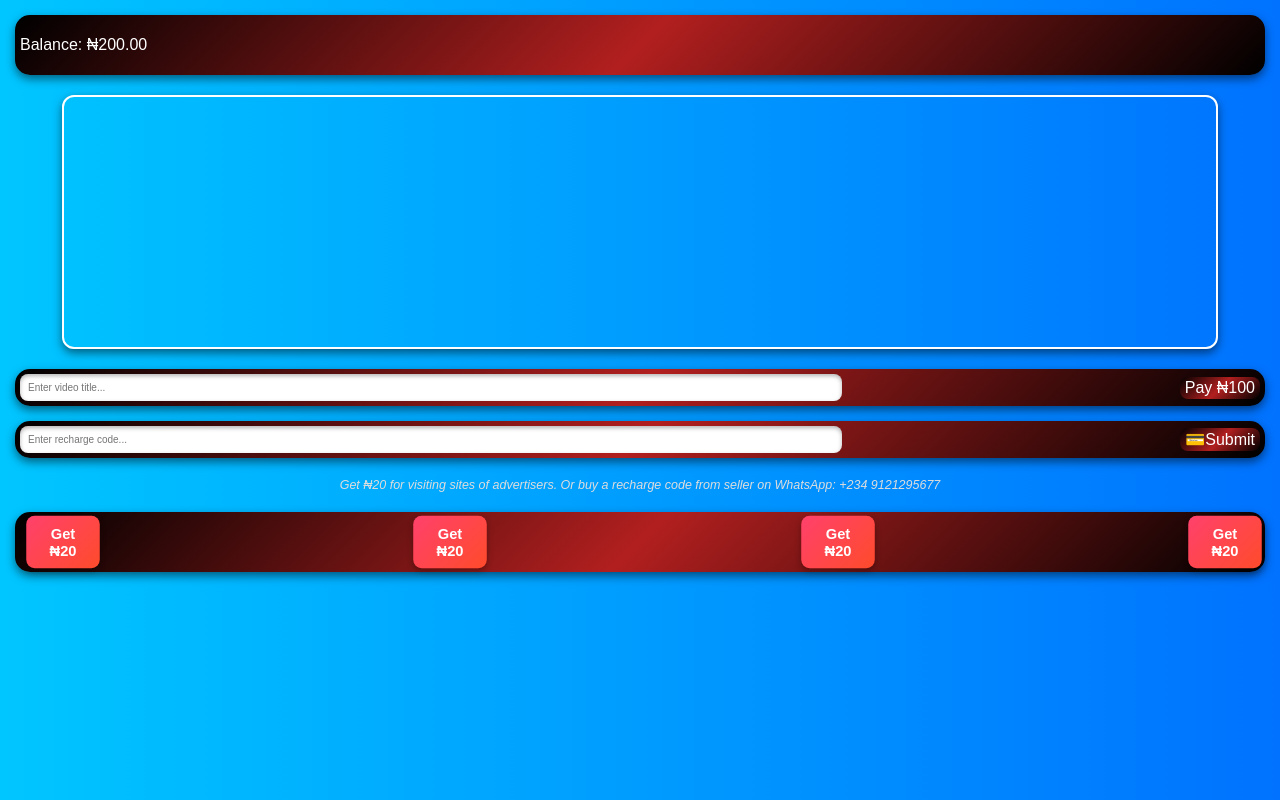
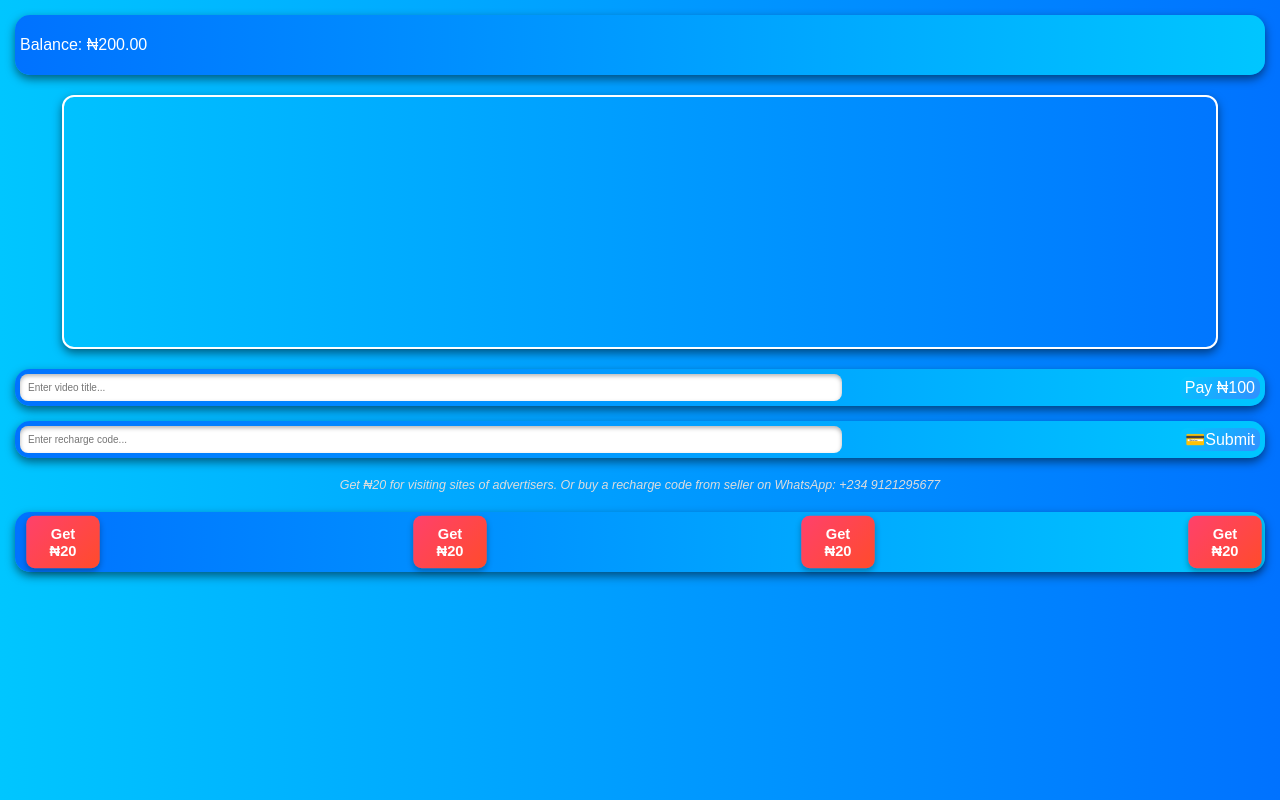
Before and after one commit to IBRAHIMV69/i-Space-, a plain HTML site: page Index.html in a window 1280 px wide. Drawn offline with Linux system fonts and the light colour scheme.

Commit message:
Update Index.html

```diff
--- a/Index.html
+++ b/Index.html
@@ -17,7 +17,7 @@
             align-items: center;
             justify-content: space-between;
             padding: 5px;
-            background: linear-gradient(135deg, #000, #b21f1f, #000);
+            background: linear-gradient(to right, #0072ff, #00c6ff);
             border-radius: 15px;
             box-shadow: 0 4px 10px rgba(0, 0, 0, 0.5);
             margin: 15px;
@@ -68,7 +68,7 @@
             padding: 2px 5px;
             border-radius: 8px;
             border: none;
-            background: linear-gradient(135deg, #000, #b21f1f, #000);
+            background: linear-gradient(135deg, #00c6ff, #338fff);
             color: #fff;
             font-size: 16px;
             cursor: pointer;
```
